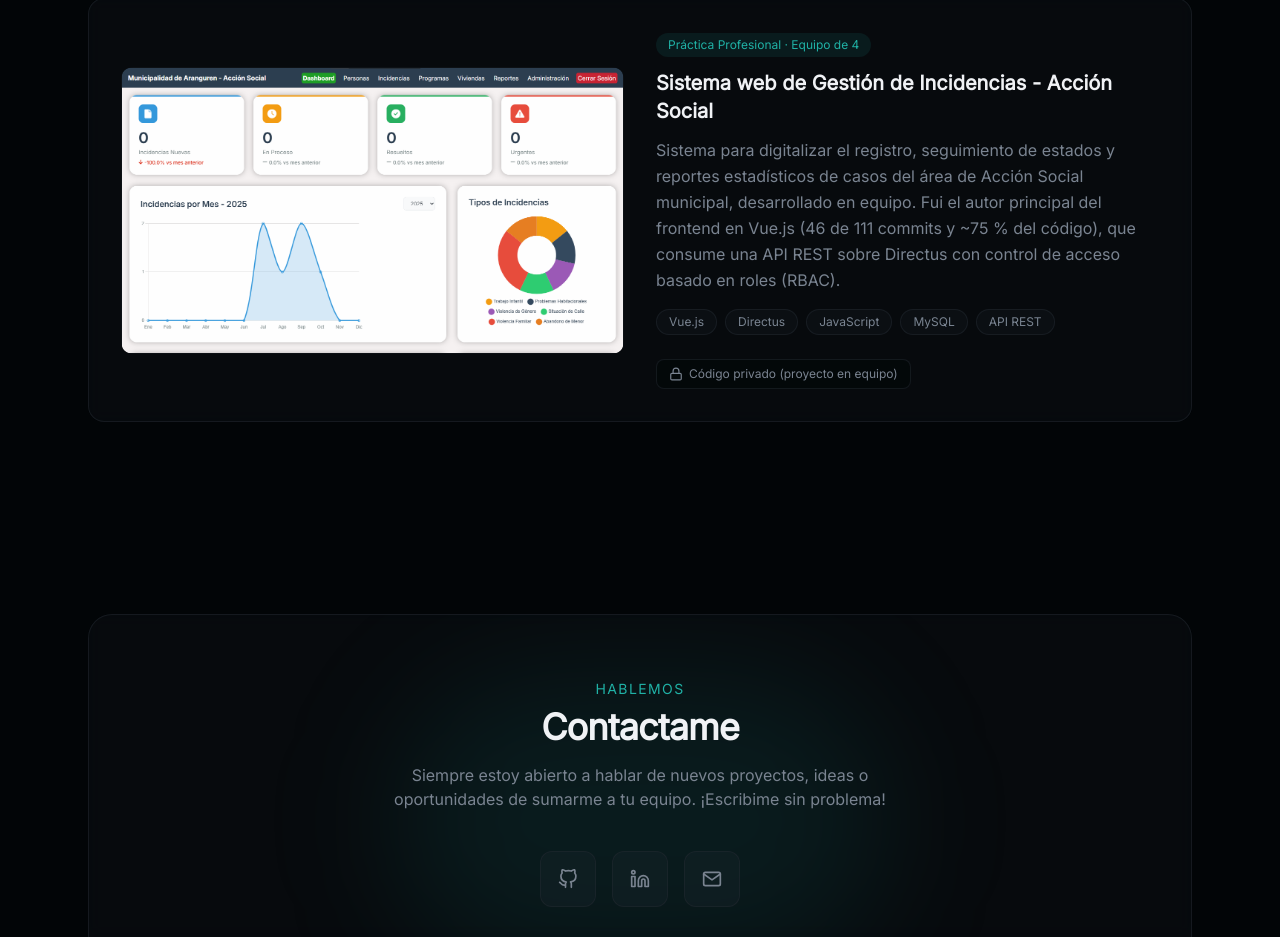
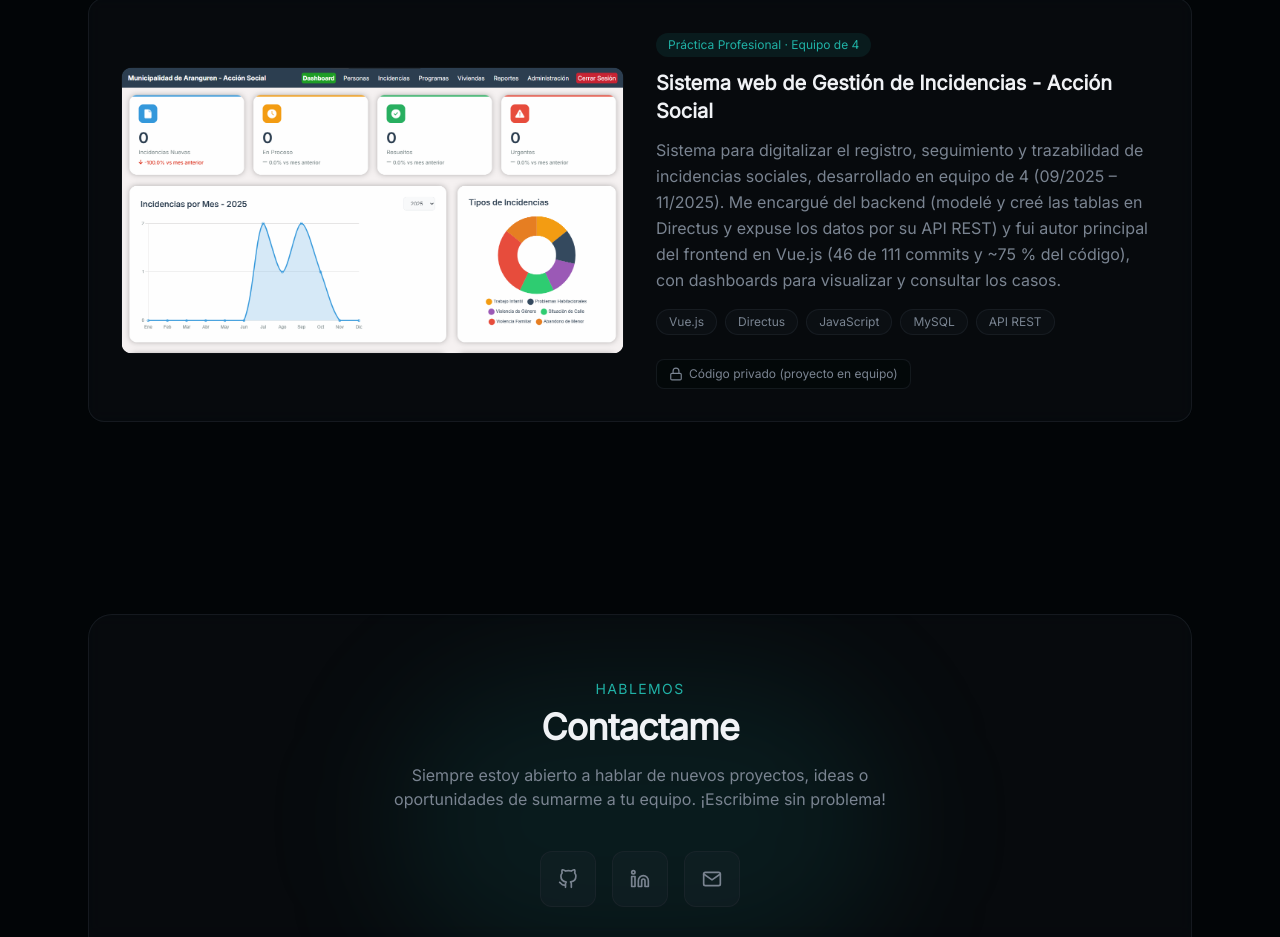
Before and after one commit to WaltG05/walter-portfolio, a React (Vite) app: page / in a window 1280 px wide. Shown: the part 3999-4936 px from the top of the page. Built offline with nearby package versions, Linux system fonts and the light colour scheme.

Commit message:
fix: rol y fechas correctos en el proyecto de incidencias; CV público actualizado

```diff
--- a/src/sections/Projects.jsx
+++ b/src/sections/Projects.jsx
@@ -48,7 +48,7 @@ const projectsList = [
     badge: "Práctica Profesional · Equipo de 4",
     title: "Sistema web de Gestión de Incidencias - Acción Social",
     description:
-      "Sistema para digitalizar el registro, seguimiento de estados y reportes estadísticos de casos del área de Acción Social municipal, desarrollado en equipo. Fui el autor principal del frontend en Vue.js (46 de 111 commits y ~75 % del código), que consume una API REST sobre Directus con control de acceso basado en roles (RBAC).",
+      "Sistema para digitalizar el registro, seguimiento y trazabilidad de incidencias sociales, desarrollado en equipo de 4 (09/2025 – 11/2025). Me encargué del backend (modelé y creé las tablas en Directus y expuse los datos por su API REST) y fui autor principal del frontend en Vue.js (46 de 111 commits y ~75 % del código), con dashboards para visualizar y consultar los casos.",
     technologies: ["Vue.js", "Directus", "JavaScript", "MySQL", "API REST"],
     featured: false,
     isPrivate: true,
```
Also changed, not shown: 1 other file (tests, documents, lock files or other folders).
